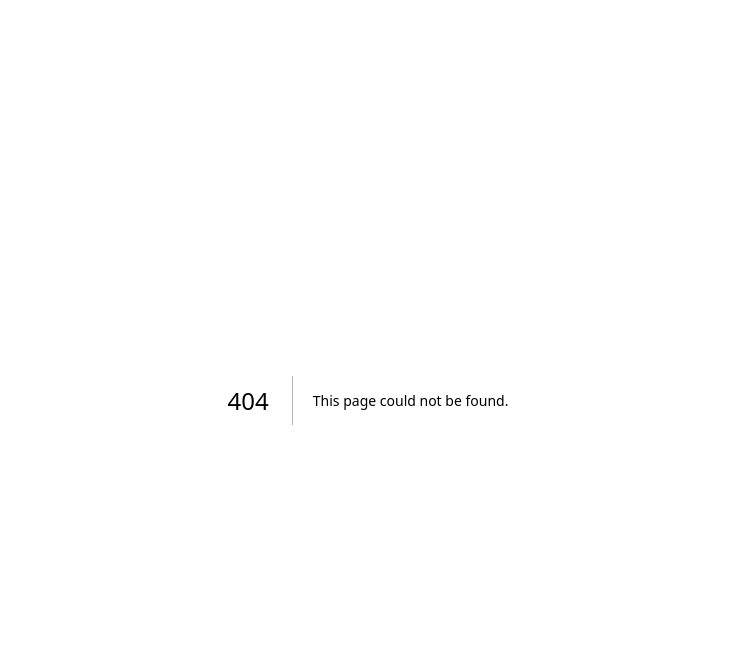
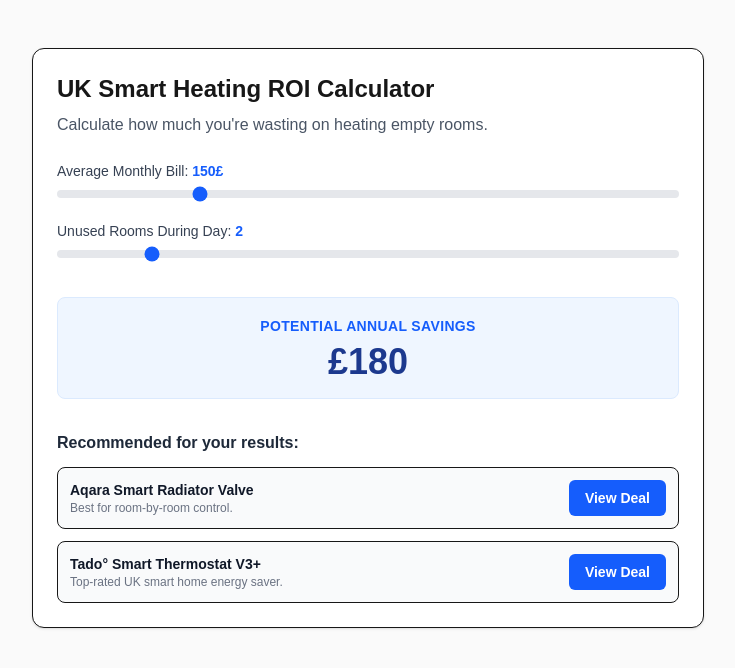
Before and after one commit to uchennaezeilo/vantedge, a Next.js app: page /tools/energy-saver in a window 1280 px wide. Before the commit this address had no page. Shown: the top 668 px of the page, without its empty margins (272-1007 px from the left). Built offline with nearby package versions, Linux system fonts and the light colour scheme.

Commit message:
Created Vantedge Calculator Component and test JSON Ojects to vantedge

```diff
--- /dev/null
+++ b/app/tools/energy-saver/page.tsx
@@ -0,0 +1,27 @@
+
+'use client';
+
+import VantedgeCalculator from '../../components/VantedgeCalculator';
+
+const energyConfig = {
+  title: "UK Smart Heating ROI Calculator",
+  description: "Calculate how much you're wasting on heating empty rooms.",
+  inputs: [
+    { id: 'bill', label: 'Average Monthly Bill', min: 50, max: 500, step: 10, unit: '£', defaultValue: 150 },
+    { id: 'rooms', label: 'Unused Rooms During Day', min: 1, max: 8, step: 1, unit: '', defaultValue: 2 }
+  ],
+  formula: (v: Record<string, number>) => Math.round((v.bill * 12) * (0.05 * v.rooms)), // Assumes 5% waste per unused room
+  resultLabel: "Potential Annual Savings",
+  recommendations: [
+    { name: "Aqara Smart Radiator Valve", link: "AMAZON_LINK", reason: "Best for room-by-room control." },
+    { name: "Tado° Smart Thermostat V3+", link: "CJ_LINK", reason: "Top-rated UK smart home energy saver." }
+  ]
+};
+
+export default function EnergySaverPage() {
+  return (
+    <div className="min-h-screen bg-zinc-50 dark:bg-black py-12 px-4">
+      <VantedgeCalculator config={energyConfig} />
+    </div>
+  );
+}
--- /dev/null
+++ b/app/tools/home-office/page.tsx
@@ -0,0 +1,26 @@
+'use client';
+
+import VantedgeCalculator from '../../components/VantedgeCalculator';
+
+const ergoConfig = {
+  title: "The 'Back Pain' Budgeter",
+  description: "Estimated cost of physio vs. investing in high-end ergonomics.",
+  inputs: [
+    { id: 'pain', label: 'Back Pain Frequency (1-10)', min: 1, max: 10, step: 1, unit: '', defaultValue: 4 },
+    { id: 'physio', label: 'Physio Session Cost', min: 40, max: 120, step: 5, unit: '£', defaultValue: 60 }
+  ],
+  formula: (v: Record<string, number>) => (v.pain > 5 ? v.physio * 12 : v.physio * 4),
+  resultLabel: "Estimated Annual Health Cost",
+  recommendations: [
+    { name: "Herman Miller Aeron (Refurbished)", link: "EBAY_LINK", reason: "The gold standard for spinal health." },
+    { name: "Steelcase Leap V2", link: "AMAZON_LINK", reason: "Best adjustable support for long dev hours." }
+  ]
+};
+
+export default function HomeOfficePage() {
+  return (
+    <div className="min-h-screen bg-zinc-50 dark:bg-black py-12 px-4">
+      <VantedgeCalculator config={ergoConfig} />
+    </div>
+  );
+}
--- /dev/null
+++ b/app/tools/saas-roi/page.tsx
@@ -0,0 +1,27 @@
+
+'use client';
+
+import VantedgeCalculator from '../../components/VantedgeCalculator';
+
+const saasConfig = {
+  title: "AI Automation ROI Tool",
+  description: "See how many billable hours you recover by automating content/tasks.",
+  inputs: [
+    { id: 'rate', label: 'Your Hourly Rate', min: 20, max: 200, step: 5, unit: '£', defaultValue: 50 },
+    { id: 'hours', label: 'Weekly Manual Tasks (Hrs)', min: 1, max: 20, step: 1, unit: 'hrs', defaultValue: 5 }
+  ],
+  formula: (v: Record<string, number>) => (v.rate * v.hours) * 52,
+  resultLabel: "Annual Billable Value Recovered",
+  recommendations: [
+    { name: "Monday.com Automation", link: "AWIN_LINK", reason: "Automates repetitive project workflows." },
+    { name: "Jasper AI", link: "PARTNERSTACK_LINK", reason: "Reduces content creation time by 60%." }
+  ]
+};
+
+export default function SaasRoiPage() {
+  return (
+    <div className="min-h-screen bg-zinc-50 dark:bg-black py-12 px-4">
+      <VantedgeCalculator config={saasConfig} />
+    </div>
+  );
+}
```
